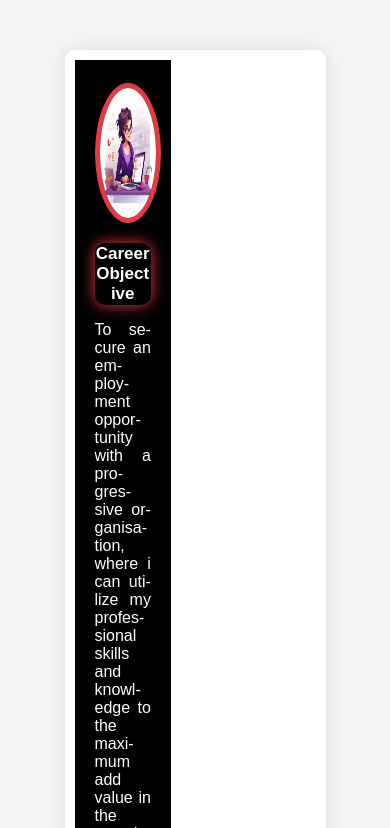
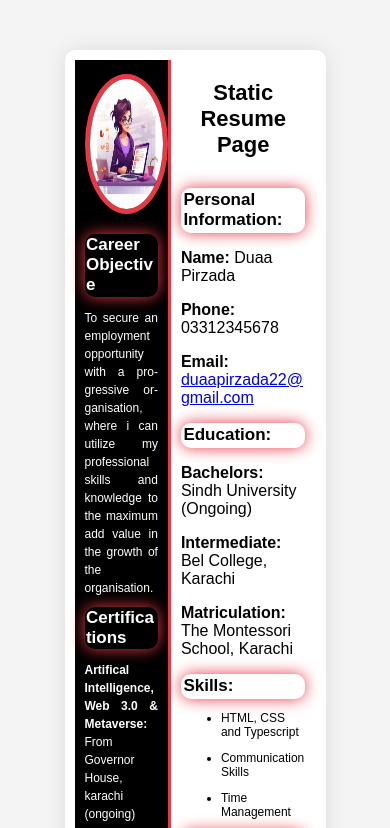
Before and after one commit to DUAAPIRZADA22/Hackathon-Milestones, a plain HTML site: page Milestone 1-2/index.html in a window 390 px wide. Shown: the top 828 px of the page. Drawn offline with Linux system fonts and the light colour scheme.

Commit message:
Update style.css

```diff
--- a/Milestone 1-2/style.css
+++ b/Milestone 1-2/style.css
@@ -102,41 +102,54 @@ button:hover {
 
     .resume-container {
         width: 100%;
-        flex-direction: column;
+        flex-wrap: nowrap;
+        flex-direction: row;
+        padding: 10px;
+    }
+
+    .left-section, .right-section {
+        width: 50%;
         padding: 10px;
     }
 
     .left-section {
-        width: 100%;
-        text-align: center;
-        border-right: none;
-        border-bottom: 5px solid #e63946;
-        flex-shrink: 1;
+        border-bottom: none;
+        border-right: 3px solid #e63946;
+        text-align: justify;
     }
 
-    .right-section {
-        width: 100%;
-        flex-shrink: 1;
+    .left-section p {
+        font-size: 12px;
+        line-height: 1.5;
+        word-wrap: break-word;
+        overflow-wrap: break-word;
+        margin-bottom: 10px;
     }
 
     .profile-picture {
-        width: 120px;
-        height: 120px;
+        width: 80px;
+        height: 80px;
         margin-top: 5%;
     }
 
     h1 {
-        font-size: 20px;
+        font-size: 18px;
     }
 
     h3 {
-        font-size: 16px;
+        font-size: 14px;
+    }
+
+    ul li {
+        font-size: 12px;
     }
 
     button {
-        font-size: 16px;
+        font-size: 14px;
+        padding: 5px 10px;
     }
 }
+
 
 
 @media screen and (max-width: 768px) {
```
